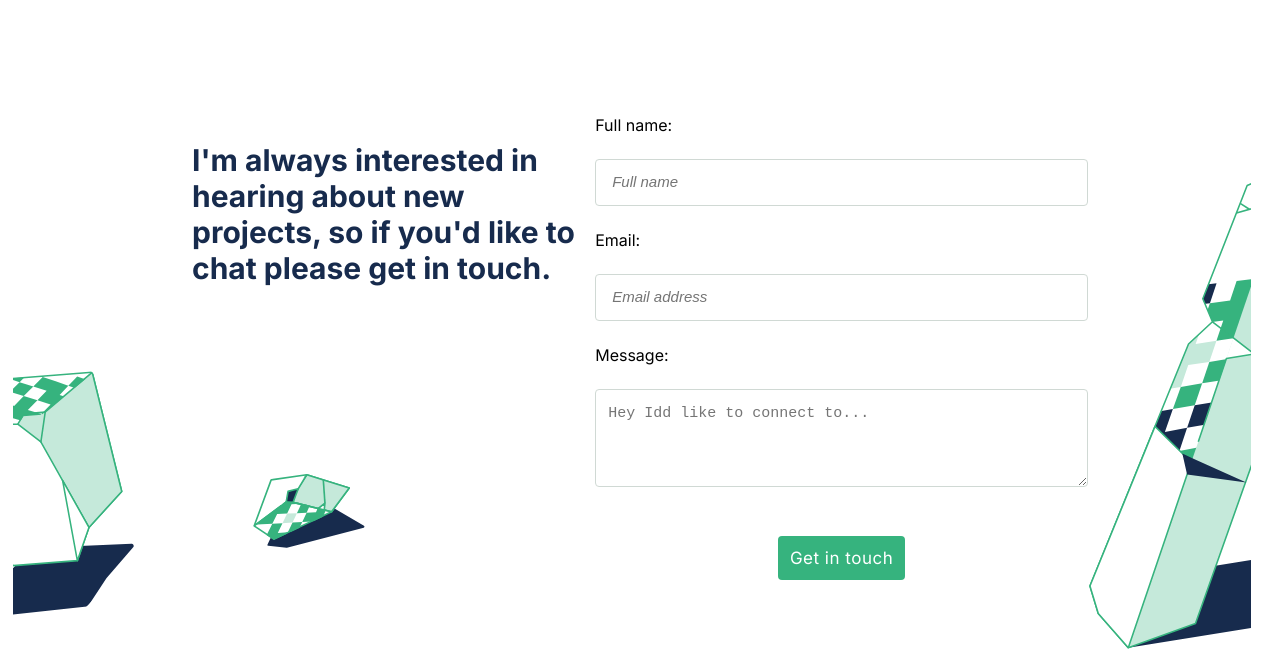
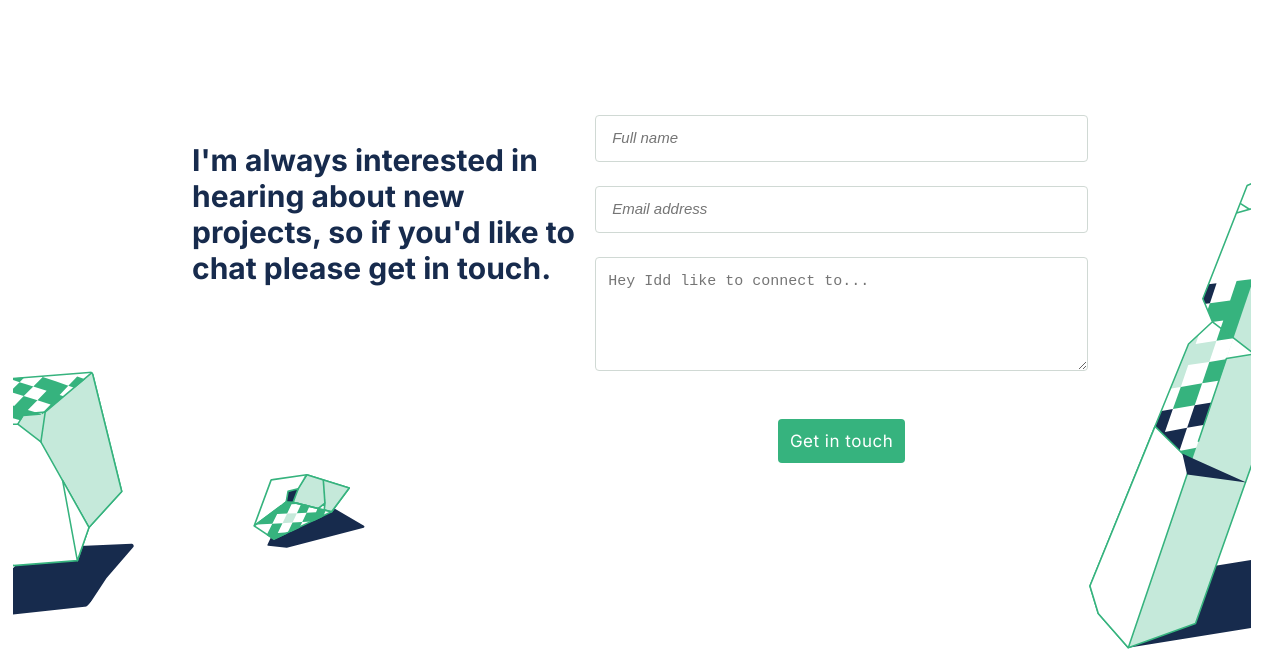
Before and after one commit to Arslan49sp/PortfolioMicro, a website: page index.html in a window 1280 px wide. Shown: the part 3566-4216 px from the top of the page. Drawn offline with Linux system fonts and the light colour scheme.

Commit message:
Remove labels from the fields of the form

```diff
--- a/index.html
+++ b/index.html
@@ -307,12 +307,9 @@
       <div class="form">
         <h1>I'm always interested in hearing about new projects, so if you'd like to chat please get in touch.</h1>
         <form class="form_container" action="https://formspree.io/f/mzbqodyb" method="POST">
-          <label for="full_name">Full name:</label>
-          <input placeholder="Full name" type="text" name="full_name" id="full_name" maxlenght="30" required />
-          <label for="email">Email:</label>
-          <input type="email" name="email" id="email" placeholder="Email address" required />
-          <label for="message">Message:</label>
-          <textarea name="message" id="message" maxlenght="500" placeholder="Hey Idd like to connect to..." required></textarea>
+          <input placeholder="Full name" type="text" name="full_name" maxlenght="30" required />
+          <input type="email" name="email" placeholder="Email address" required />
+          <textarea name="message" maxlenght="500" placeholder="Hey Idd like to connect to..." required></textarea>
           <button class="btngreen" type="submit">Get in touch</button>
         </form>
       </div>
```
